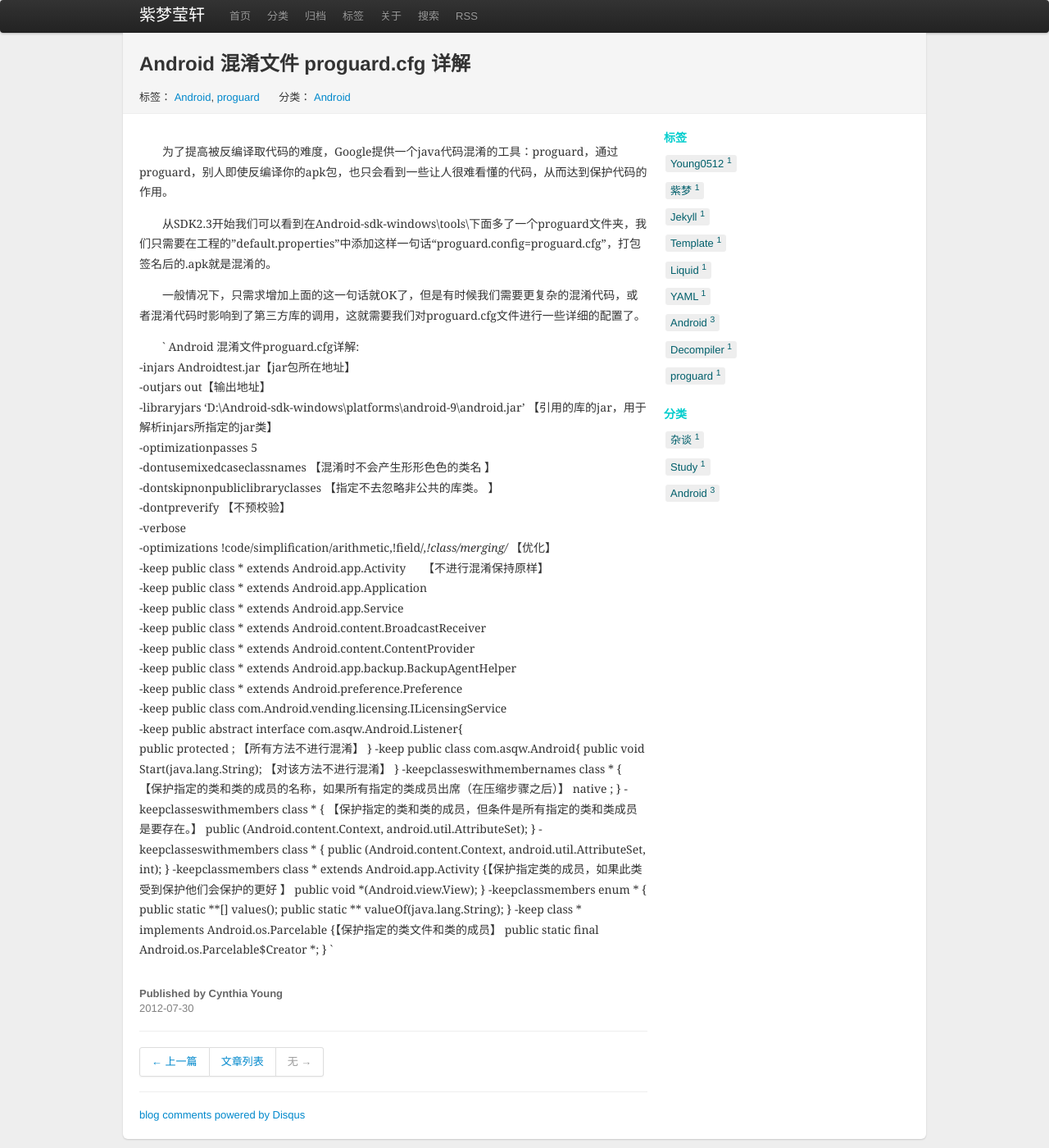
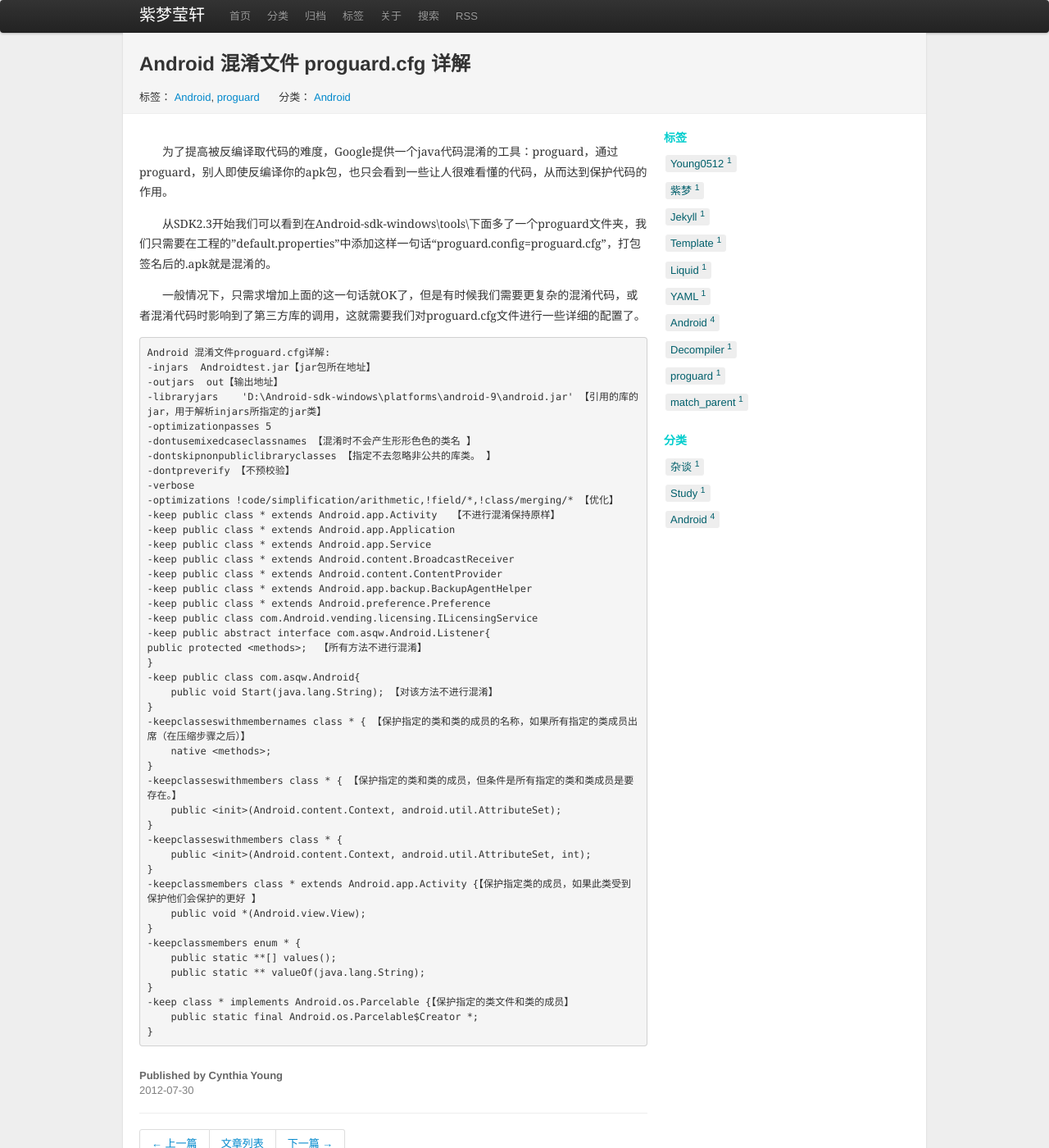
Before and after one commit to young0512/young0512.github.com, a Jekyll site: the page built from _posts/2012-07-30-android-proguard.md, in a window 1280 px wide and 1400 px high. Shown: the whole window at 82% size. Built offline with Jekyll 4.4.1, drawn with Linux system fonts in a browser that asks for light colours; nearby versions of some CDN libraries; comment, search, counter and statistics services are not loaded.

Commit message:
add new posts

```diff
--- a/_posts/2012-07-30-android-proguard.md
+++ b/_posts/2012-07-30-android-proguard.md
@@ -17,48 +17,47 @@ remark: Published by Cynthia Young
 
 一般情况下，只需求增加上面的这一句话就OK了，但是有时候我们需要更复杂的混淆代码，或者混淆代码时影响到了第三方库的调用，这就需要我们对proguard.cfg文件进行一些详细的配置了。
 
-`
-Android 混淆文件proguard.cfg详解:
--injars  Androidtest.jar【jar包所在地址】
--outjars  out【输出地址】
--libraryjars    'D:\Android-sdk-windows\platforms\android-9\android.jar' 【引用的库的jar，用于解析injars所指定的jar类】
--optimizationpasses 5
--dontusemixedcaseclassnames 【混淆时不会产生形形色色的类名 】
--dontskipnonpubliclibraryclasses 【指定不去忽略非公共的库类。 】
--dontpreverify 【不预校验】
--verbose
--optimizations !code/simplification/arithmetic,!field/*,!class/merging/* 【优化】
--keep public class * extends Android.app.Activity　　【不进行混淆保持原样】
--keep public class * extends Android.app.Application
--keep public class * extends Android.app.Service
--keep public class * extends Android.content.BroadcastReceiver
--keep public class * extends Android.content.ContentProvider
--keep public class * extends Android.app.backup.BackupAgentHelper
--keep public class * extends Android.preference.Preference
--keep public class com.Android.vending.licensing.ILicensingService
--keep public abstract interface com.asqw.Android.Listener{
-public protected <methods>;  【所有方法不进行混淆】
-}
--keep public class com.asqw.Android{
-public void Start(java.lang.String); 【对该方法不进行混淆】
-}
--keepclasseswithmembernames class * { 【保护指定的类和类的成员的名称，如果所有指定的类成员出席（在压缩步骤之后）】
-native <methods>;
-}
--keepclasseswithmembers class * { 【保护指定的类和类的成员，但条件是所有指定的类和类成员是要存在。】
-public <init>(Android.content.Context, android.util.AttributeSet);
-}
--keepclasseswithmembers class * {
-public <init>(Android.content.Context, android.util.AttributeSet, int);
-}
--keepclassmembers class * extends Android.app.Activity {【保护指定类的成员，如果此类受到保护他们会保护的更好 】
-public void *(Android.view.View);
-}
--keepclassmembers enum * {
-public static **[] values();
-public static ** valueOf(java.lang.String);
-}
--keep class * implements Android.os.Parcelable {【保护指定的类文件和类的成员】
-public static final Android.os.Parcelable$Creator *;
-}
-`
+
+    Android 混淆文件proguard.cfg详解:
+    -injars  Androidtest.jar【jar包所在地址】
+    -outjars  out【输出地址】
+    -libraryjars    'D:\Android-sdk-windows\platforms\android-9\android.jar' 【引用的库的jar，用于解析injars所指定的jar类】
+    -optimizationpasses 5
+    -dontusemixedcaseclassnames 【混淆时不会产生形形色色的类名 】
+    -dontskipnonpubliclibraryclasses 【指定不去忽略非公共的库类。 】
+    -dontpreverify 【不预校验】
+    -verbose
+    -optimizations !code/simplification/arithmetic,!field/*,!class/merging/* 【优化】
+    -keep public class * extends Android.app.Activity　　【不进行混淆保持原样】
+    -keep public class * extends Android.app.Application
+    -keep public class * extends Android.app.Service
+    -keep public class * extends Android.content.BroadcastReceiver
+    -keep public class * extends Android.content.ContentProvider
+    -keep public class * extends Android.app.backup.BackupAgentHelper
+    -keep public class * extends Android.preference.Preference
+    -keep public class com.Android.vending.licensing.ILicensingService
+    -keep public abstract interface com.asqw.Android.Listener{
+    public protected <methods>;  【所有方法不进行混淆】
+    }
+    -keep public class com.asqw.Android{
+        public void Start(java.lang.String); 【对该方法不进行混淆】
+    }
+    -keepclasseswithmembernames class * { 【保护指定的类和类的成员的名称，如果所有指定的类成员出席（在压缩步骤之后）】
+        native <methods>;
+    }
+    -keepclasseswithmembers class * { 【保护指定的类和类的成员，但条件是所有指定的类和类成员是要存在。】
+        public <init>(Android.content.Context, android.util.AttributeSet);
+    }
+    -keepclasseswithmembers class * {
+        public <init>(Android.content.Context, android.util.AttributeSet, int);
+    }
+    -keepclassmembers class * extends Android.app.Activity {【保护指定类的成员，如果此类受到保护他们会保护的更好 】
+        public void *(Android.view.View);
+    }
+    -keepclassmembers enum * {
+        public static **[] values();
+        public static ** valueOf(java.lang.String);
+    }
+    -keep class * implements Android.os.Parcelable {【保护指定的类文件和类的成员】
+        public static final Android.os.Parcelable$Creator *;
+    }
```
Also changed, not shown: _posts/2012-07-25-android-preface.md (+2 -5 lines), _posts/2012-07-30-android-anti-decompiler.md (+8 -4 lines), _posts/2012-07-31-android-match_parent-vs-fill_parent.md (added, +30 -0 lines).
